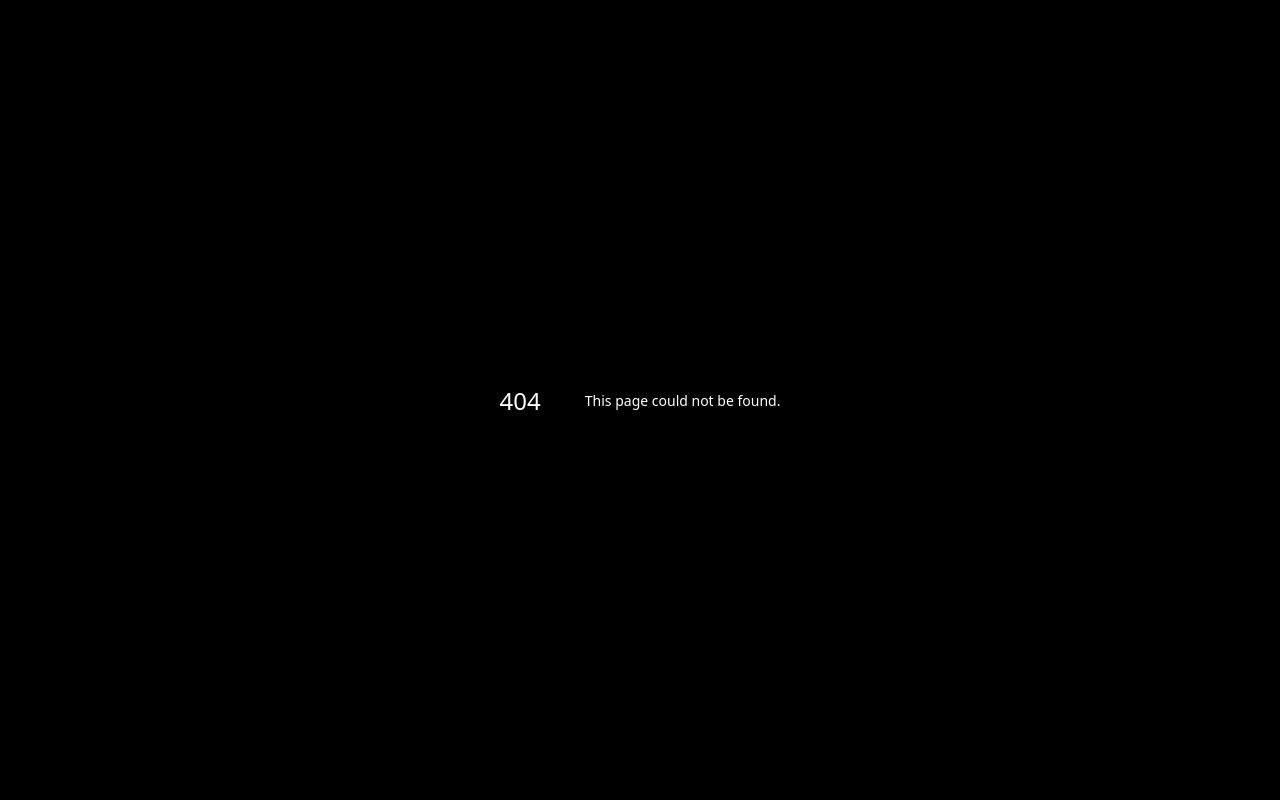
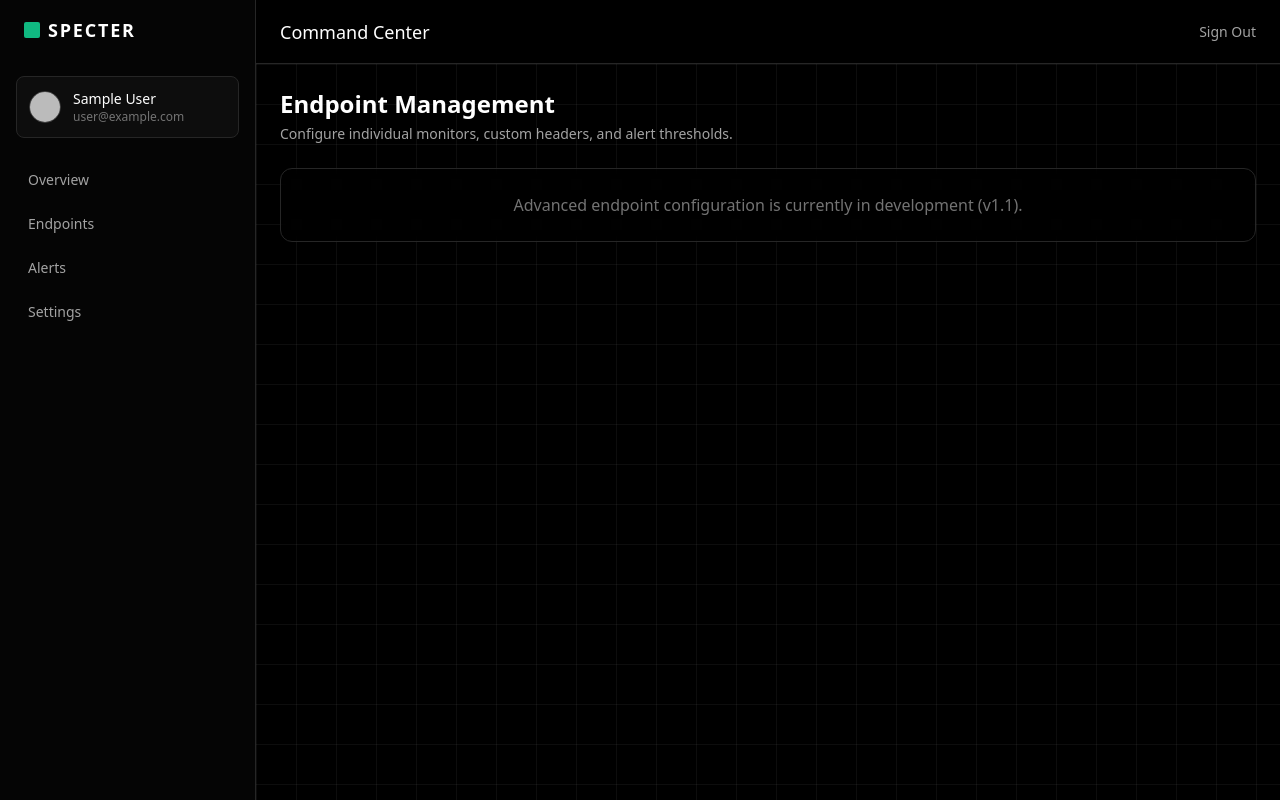
Before and after one commit to hapybeing/Another, a Next.js app: page /dashboard/endpoints in a window 1280 px wide. Before the commit this address had no page. Built offline with nearby package versions, Linux system fonts and the light colour scheme; no server answers; sample sign-in values are in the browser's storage.

Commit message:
Create page.tsx

```diff
--- /dev/null
+++ b/app/dashboard/endpoints/page.tsx
@@ -0,0 +1,16 @@
+export default function EndpointsPage() {
+  return (
+    <div className="max-w-6xl mx-auto space-y-6">
+      <div className="flex justify-between items-center">
+        <div>
+          <h1 className="text-2xl font-bold text-white">Endpoint Management</h1>
+          <p className="text-neutral-400 text-sm mt-1">Configure individual monitors, custom headers, and alert thresholds.</p>
+        </div>
+      </div>
+
+      <div className="rounded-xl border border-neutral-800 bg-black/40 backdrop-blur-sm p-6 text-center">
+        <p className="text-neutral-500">Advanced endpoint configuration is currently in development (v1.1).</p>
+      </div>
+    </div>
+  );
+}
```
